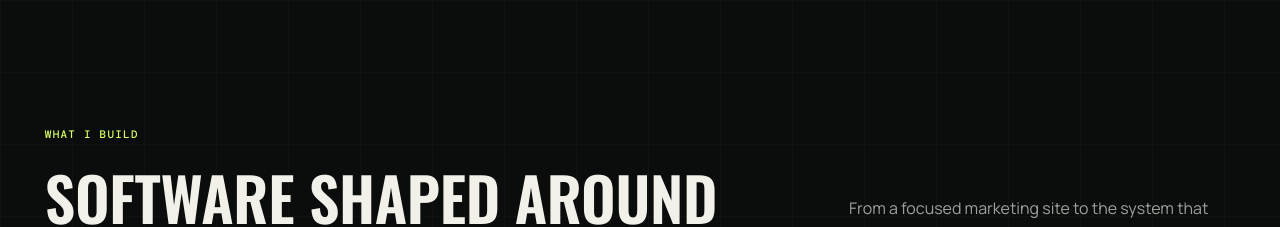
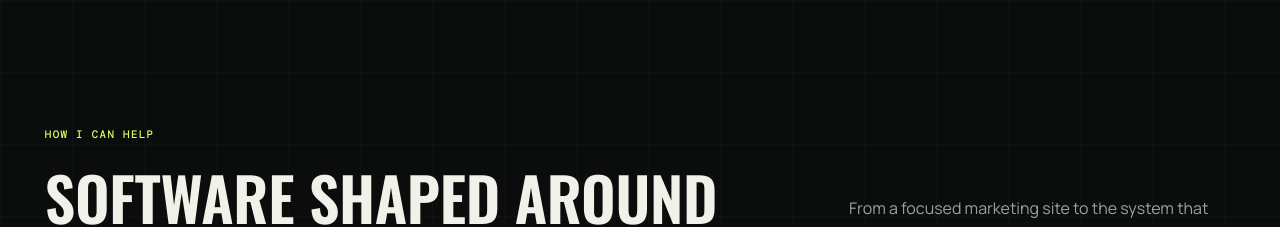
Before and after one commit to webdevRafa/rafa-the-dev, a React (Vite) app: page / in a window 1280 px wide. Shown: the part 2160-2387 px from the top of the page. Built offline with nearby package versions, Linux system fonts and the light colour scheme; a web font is replaced by a local one.

Commit message:
Refine services section eyebrow

```diff
--- a/src/App.tsx
+++ b/src/App.tsx
@@ -588,7 +588,7 @@ function App() {
         <section className="services-section section mx-auto max-w-[1400px]" id="services">
           <Reveal className="section-heading grid items-end">
             <div>
-              <p className="section-kicker">WHAT I BUILD</p>
+              <p className="section-kicker">HOW I CAN HELP</p>
               <h2>Software shaped around your business.</h2>
             </div>
             <p>
```
